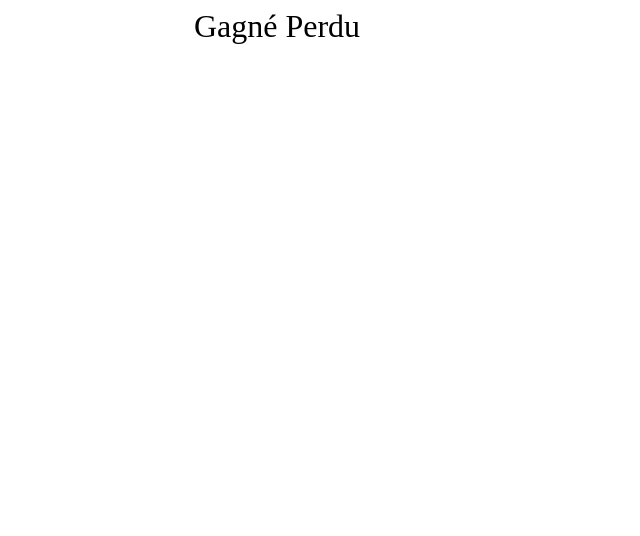
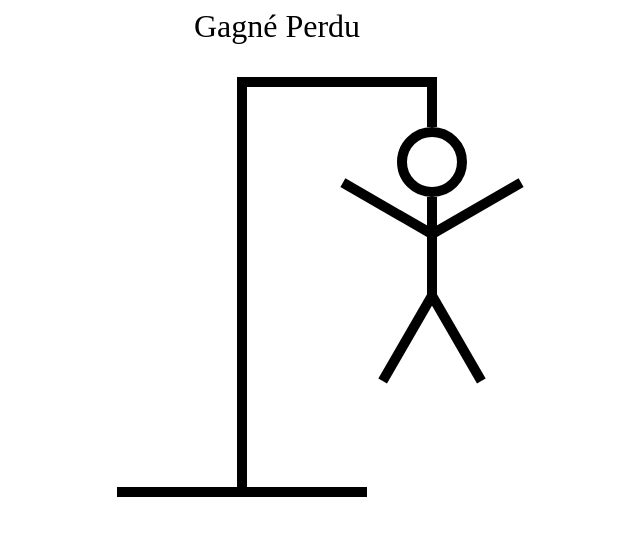
Before and after one commit to florianLSP/react-pendu, a React (Vite) app in the folder frontend/: page / in a window 1280 px wide. Shown: the top 536 px of the page, without its empty margins (363-1003 px from the left). Built offline with nearby package versions, Linux system fonts and the light colour scheme.

Commit message:
feat: draw full hangman figure with styles

```diff
--- a/frontend/src/components/HangmanDrawing.tsx
+++ b/frontend/src/components/HangmanDrawing.tsx
@@ -1,3 +1,132 @@
-function HangmanDrawing() {}
+const HEAD = (
+  <div
+    style={{
+      width: "50px",
+      height: "50px",
+      borderRadius: "100%",
+      border: "10px solid black",
+      position: "absolute",
+      top: "50px",
+      right: "-30px",
+    }}
+  />
+);
+
+const BODY = (
+  <div
+    style={{
+      width: "10px",
+      height: "100px",
+      background: "black",
+      position: "absolute",
+      top: "120px",
+      right: 0,
+    }}
+  />
+);
+
+const RIGHT_ARM = (
+  <div
+    style={{
+      width: "100px",
+      height: "10px",
+      background: "black",
+      position: "absolute",
+      top: "150px",
+      right: "-100px",
+      rotate: "-30deg",
+      transformOrigin: "left bottom",
+    }}
+  />
+);
+
+const LEFT_ARM = (
+  <div
+    style={{
+      width: "100px",
+      height: "10px",
+      background: "black",
+      position: "absolute",
+      top: "150px",
+      right: "10px",
+      rotate: "30deg",
+      transformOrigin: "right bottom",
+    }}
+  />
+);
+
+const RIGHT_LEG = (
+  <div
+    style={{
+      width: "100px",
+      height: "10px",
+      background: "black",
+      position: "absolute",
+      top: "210px",
+      right: "-90px",
+      rotate: "60deg",
+      transformOrigin: "left bottom",
+    }}
+  />
+);
+
+const LEFT_LEG = (
+  <div
+    style={{
+      width: "100px",
+      height: "10px",
+      background: "black",
+      position: "absolute",
+      top: "210px",
+      right: 0,
+      rotate: "-60deg",
+      transformOrigin: "right bottom",
+    }}
+  />
+);
+
+function HangmanDrawing() {
+  return (
+    <div style={{ position: "relative" }}>
+      {HEAD}
+      {BODY}
+      {RIGHT_ARM}
+      {LEFT_ARM}
+      {RIGHT_LEG}
+      {LEFT_LEG}
+
+      <div
+        style={{
+          height: "50px",
+          width: "10px",
+          background: "black",
+          position: "absolute",
+          top: 0,
+          right: 0,
+        }}
+      />
+
+      <div
+        style={{
+          height: "10px",
+          width: "200px",
+          background: "black",
+          marginLeft: "120px",
+        }}
+      />
+
+      <div
+        style={{
+          height: "400px",
+          width: "10px",
+          background: "black",
+          marginLeft: "120px",
+        }}
+      />
+
+      <div style={{ height: "10px", width: "250px", background: "black" }} />
+    </div>
+  );
+}
 
 export default HangmanDrawing;
```
